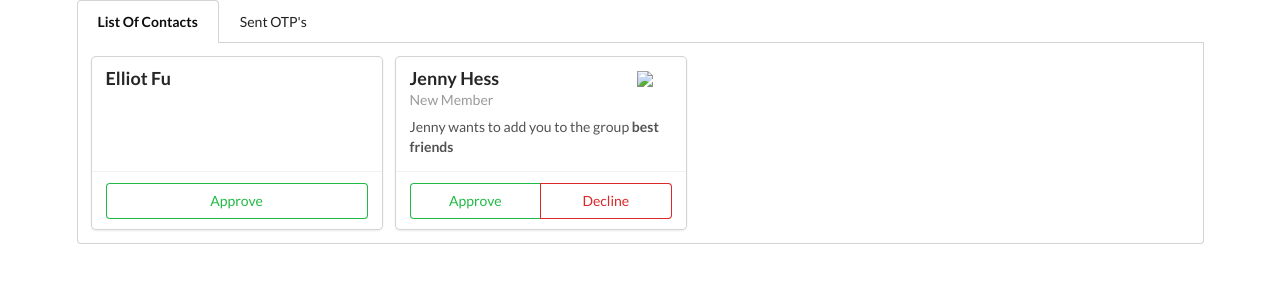
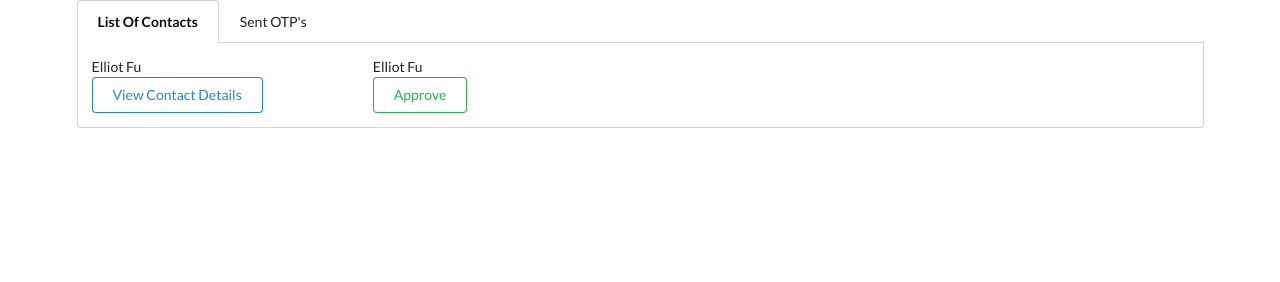
Before and after one commit to Priyadarshanvijay/OTP-Client, a website: page index.html in a window 1280 px wide. Drawn offline with nearby package versions, Linux system fonts and the light colour scheme.

Commit message:
NPM init

```diff
--- a/index.html
+++ b/index.html
@@ -18,7 +18,20 @@
             </a>
           </div>
           <div class="ui bottom attached segment">
-            <div class="ui cards">
+            <div class="ui grid">
+              <div class="four wide column">
+                <div class="card">
+                  <div class="content">
+                    <div class="header" id="contact-name-1">
+                      Elliot Fu
+                    </div>
+                  </div>
+                  <div class="extra content">
+                    <div class="ui basic primary button">View Contact Details</div>
+                  </div>
+                </div>
+              </div>
+              <div class="four wide column">
                 <div class="card">
                   <div class="content">
                     <div class="header">
@@ -26,26 +39,7 @@
                     </div>
                   </div>
                   <div class="extra content">
-                  <div class="ui basic green button fluid">Approve</div>
-                </div>
-              </div>
-              <div class="card">
-                <div class="content">
-                  <img class="right floated mini ui image" src="/images/avatar/large/jenny.jpg">
-                  <div class="header">
-                    Jenny Hess
-                  </div>
-                  <div class="meta">
-                    New Member
-                  </div>
-                  <div class="description">
-                    Jenny wants to add you to the group <b>best friends</b>
-                  </div>
-                </div>
-                <div class="extra content">
-                  <div class="ui two buttons">
                     <div class="ui basic green button">Approve</div>
-                    <div class="ui basic red button">Decline</div>
                   </div>
                 </div>
               </div>
```
Also changed, not shown: components/ContactCard.html (added, +12 -0 lines), package.json (added, +19 -0 lines), 1 other file. Lines whose indentation alone changed are shown as unchanged.
